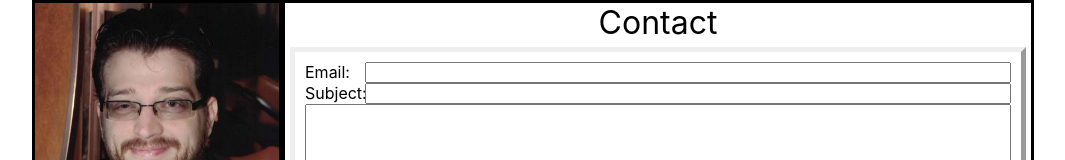
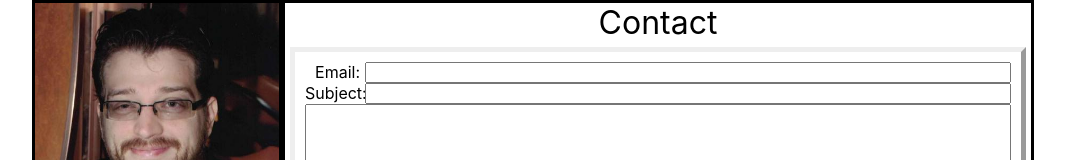
Before and after one commit to OmegaKev/OmegaKev.github.io, a React (Create React App) app in the folder index/: page / in a window 1280 px wide. Both pictures are taken after a click on the button "Contact". Shown: the top 160 px of the page, without its empty margins (107-1172 px from the left). Built offline with nearby package versions, Linux system fonts and the light colour scheme.

Commit message:
Ajusted email labels and min-max width on message

```diff
--- a/index/src/index.css
+++ b/index/src/index.css
@@ -107,12 +107,19 @@ body > #root > div {
   grid-template-columns: 60px auto;
 }
 
+.email-form > label {
+  text-align: right;
+  margin-right: 5px;
+}
+
 .email-form > .item-e
 {
   display: grid;
   grid-column-end: span 2;
   min-width: 300px;
   min-height: 300px;
+  max-width: 80vw;
+  max-height: 80vh;
   width: 700px;
   height: 600px;
 }
```
